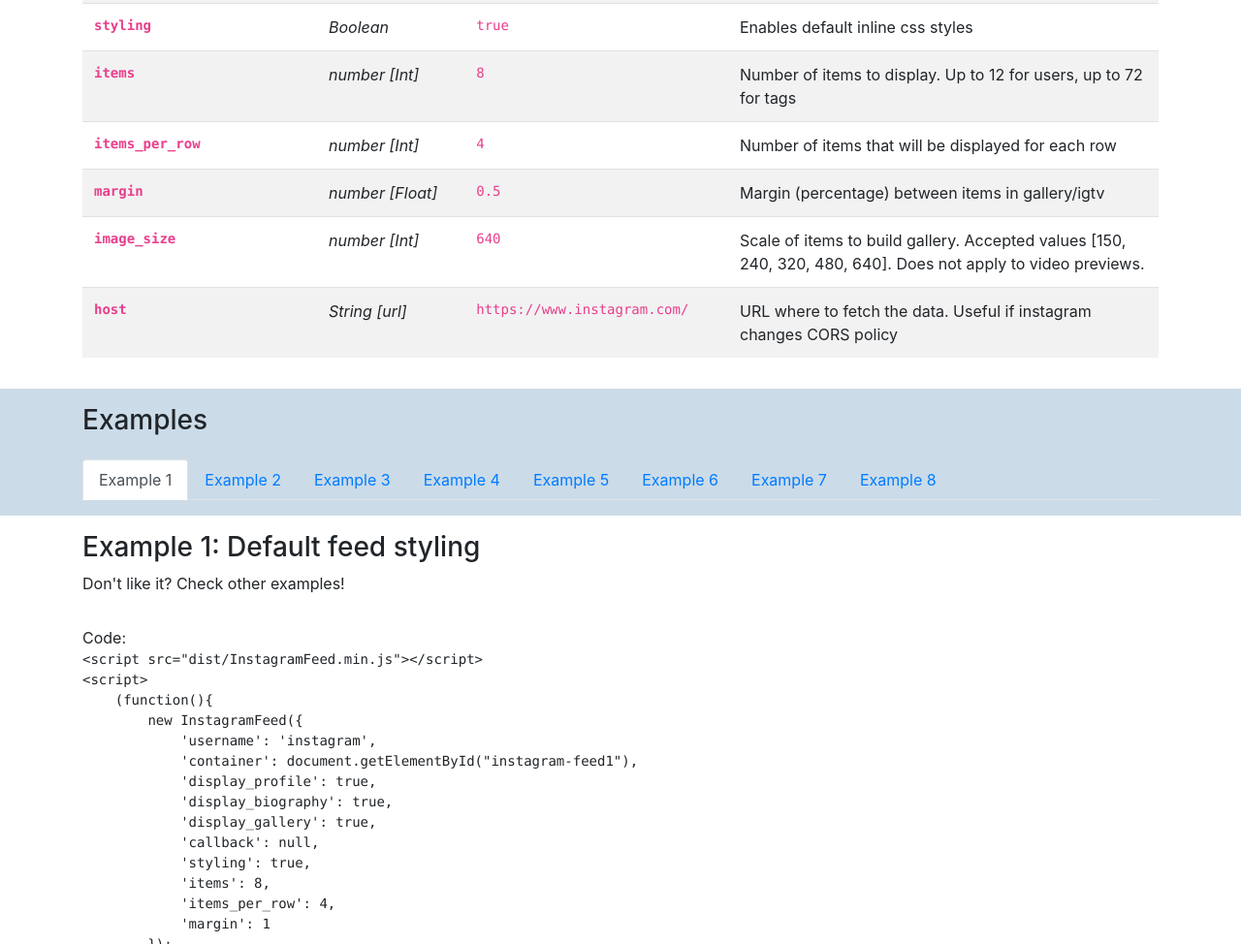
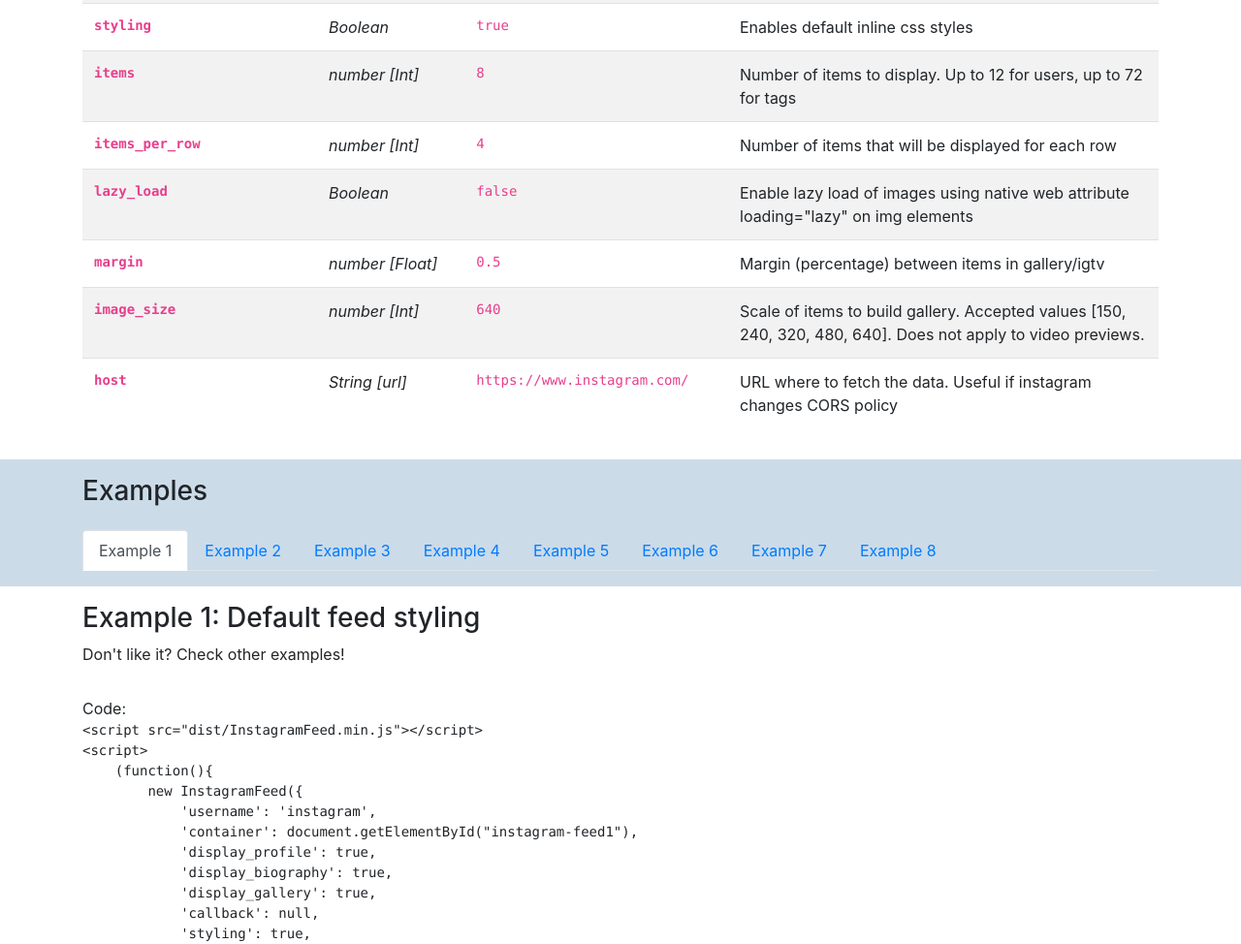
Before and after one commit to jsanahuja/InstagramFeed, a website: page index.html in a window 1280 px wide. Shown: the part 1078-2052 px from the top of the page at 97% size. Drawn offline with nearby package versions, Linux system fonts and the light colour scheme; files that its build step writes are made by us from their sources; no server answers; a small style sheet from the web is missing.

Commit message:
chore: add docs and update build

```diff
--- a/index.html
+++ b/index.html
@@ -251,6 +251,14 @@
                     </tr>
                     <tr>
                         <td class="d-flex flex-wrap">
+                            <code class="text-bold flex-grow-1">lazy_load</code>
+                        </td>
+                        <td><em>Boolean</em></td>
+                        <td><code>false</code></td>
+                        <td>Enable lazy load of images using native web attribute loading="lazy" on img elements</td>
+                    </tr>
+                    <tr>
+                        <td class="d-flex flex-wrap">
                             <code class="text-bold flex-grow-1">margin</code>
                         </td>
                         <td><em>number [Float]</em></td>
@@ -330,7 +338,8 @@
             'styling': true,
             'items': 8,
             'items_per_row': 4,
-            'margin': 1
+            'margin': 1,
+            'lazy_load': true
         });
     })();
 &lt;/script&gt;
@@ -581,7 +590,8 @@
                 'styling': true,
                 'items': 8,
                 'items_per_row': 4,
-                'margin': 1
+                'margin': 1,
+                'lazy_load': true
             });
 
             new InstagramFeed({
--- a/package.json
+++ b/package.json
@@ -2,7 +2,7 @@
     "name": "@jsanahuja/instagramfeed",
     "description": "Instagram Feed without access token. Not using the Instagram API",
     "homepage": "https://github.com/jsanahuja/InstagramFeed",
-    "version": "1.3.7",
+    "version": "1.3.8",
     "keywords": [
         "instagram",
         "feed",
--- a/src/InstagramFeed.js
+++ b/src/InstagramFeed.js
@@ -162,7 +162,7 @@
             var html = "";
             if (this.options.display_profile) {
                 html += "<div class='instagram_profile'" + styles.profile_container + ">";
-                html += "<img class='instagram_profile_image'" + this.options.lazy_load ? " loading='lazy'" : ''  + " src='" + data.profile_pic_url + "' alt='" + (this.is_tag ? data.name + " tag pic" : data.username + " profile pic") + " profile pic'" + styles.profile_image + " />";
+                html += "<img class='instagram_profile_image'" + (this.options.lazy_load ? " loading='lazy'" : '')  + " src='" + data.profile_pic_url + "' alt='" + (this.is_tag ? data.name + " tag pic" : data.username + " profile pic") + " profile pic'" + styles.profile_image + " />";
                 if (this.is_tag)
                     html += "<p class='instagram_tag'" + styles.profile_name + "><a href='https://www.instagram.com/explore/tags/" + this.options.tag + "' rel='noopener' target='_blank'>#" + this.options.tag + "</a></p>";
                 else
@@ -207,7 +207,7 @@
 
                         if (this.is_tag) data.username = '';
                         html += "<a href='" + url + "' class='instagram-" + type_resource + "' title='" + caption + "' rel='noopener' target='_blank'>";
-                        html += "<img" + this.options.lazy_load ? " loading='lazy'" : ''  + " src='" + image + "' alt='" + caption + "'" + styles.gallery_image + " />";
+                        html += "<img" + (this.options.lazy_load ? " loading='lazy'" : '')  + " src='" + image + "' alt='" + caption + "'" + styles.gallery_image + " />";
                         html += "</a>";
                     }
 
@@ -226,7 +226,7 @@
                             caption = this.parse_caption(igtv[i], data);
 
                         html += "<a href='" + url + "' rel='noopener' title='" + caption + "' target='_blank'>";
-                        html += "<img" + this.options.lazy_load ? " loading='lazy'" : ''  + " src='" + igtv[i].node.thumbnail_src + "' alt='" + caption + "'" + styles.gallery_image + " />";
+                        html += "<img" + (this.options.lazy_load ? " loading='lazy'" : '')  + " src='" + igtv[i].node.thumbnail_src + "' alt='" + caption + "'" + styles.gallery_image + " />";
                         html += "</a>";
                     }
                     html += "</div>";
```
Also changed, not shown: dist/InstagramFeed.min.js.
